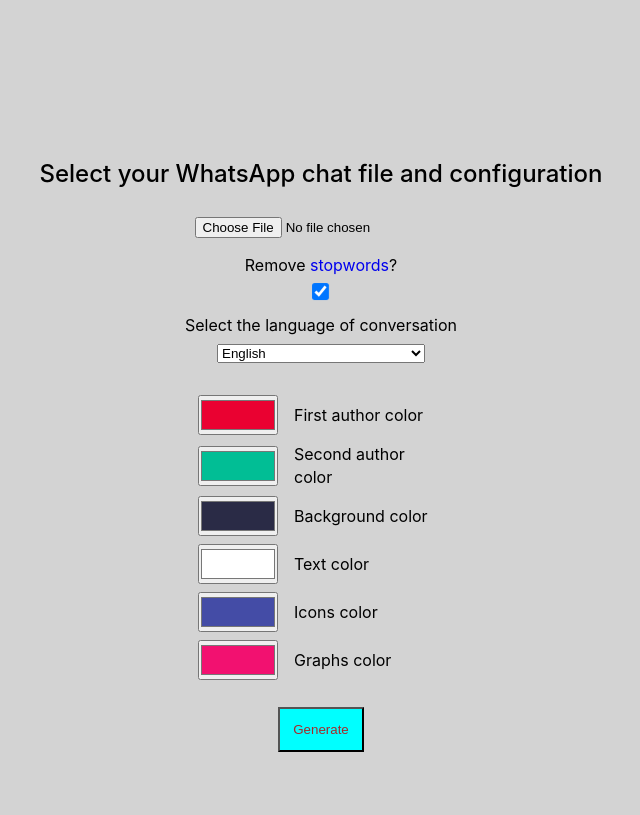
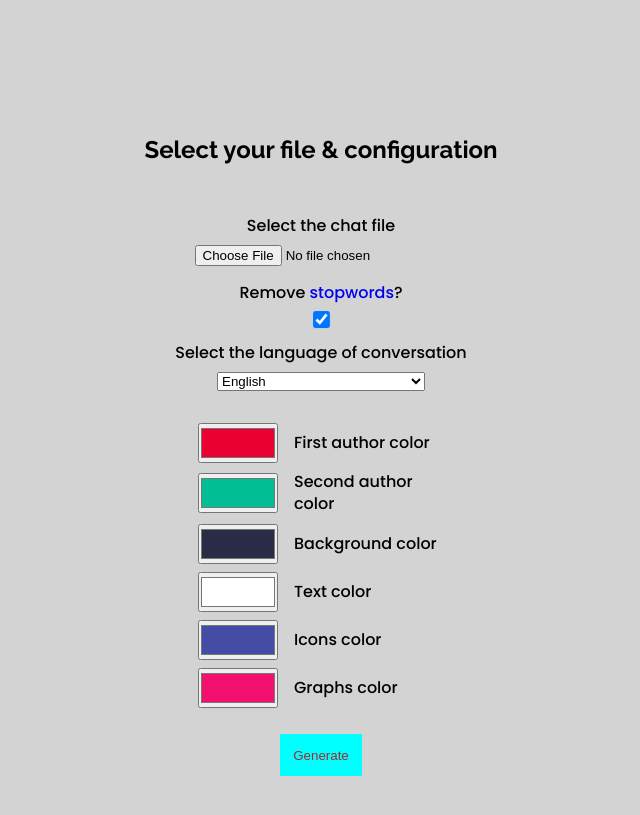
Before and after one commit to bhumitattarde/WhatsChart, a React (Create React App) app: page / in a window 1280 px wide. Shown: the part 2320-3135 px from the top of the page, without its empty margins (319-959 px from the left). Built offline with nearby package versions, Linux system fonts and the light colour scheme; what stopword would draw is missing.

Commit message:
Added fonts

```diff
--- a/public/index.html
+++ b/public/index.html
@@ -24,6 +24,11 @@
       work correctly both with client-side routing and a non-root public URL.
       Learn how to configure a non-root public URL by running `npm run build`.
     -->
+    <link rel="preconnect" href="https://fonts.gstatic.com">
+    <!-- For site -->
+    <link href="https://fonts.googleapis.com/css2?family=Poppins:ital,wght@0,400;0,500;1,400;1,500&family=Raleway:wght@700&display=swap" rel="stylesheet">
+    <!-- For chart -->
+    <link href="https://fonts.googleapis.com/css2?family=Raleway:wght@500;700&family=Ubuntu:ital,wght@0,400;0,500;0,700;1,400&display=swap" rel="stylesheet">
     <title>WhatsChart</title>
   </head>
   <body>
--- a/src/App.css
+++ b/src/App.css
@@ -13,24 +13,36 @@
 
 h1:not(#chart h1, #navHeading) {
   font-size: clamp(32px, 2vw, 40px);
-  /* margin-bottom: 2em; */
+  font-family: "Raleway", sans-serif;
 }
 
 h2:not(#chart h2) {
   font-size: clamp(24px, 1.5vw, 28px);
-  /* margin-bottom: 1.5em; */
+  font-family: "Raleway", sans-serif;
 }
 
 h3:not(#chart h3) {
   font-size: clamp(18.72px, 1.2vw, 22.72px);
+  font-family: "Raleway", sans-serif;
 }
 
 h4:not(#chart h4) {
   font-size: clamp(16px, 1vw, 20px);
+  font-family: "Raleway", sans-serif;
 }
 
 p:not(#chart p) {
   font-size: clamp(16px, 1vw, 20px);
+}
+
+li:not(#chart li) {
+  /* font-family: "Poppins", sans-serif; */
+}
+
+button,
+input[type="submit"] {
+  border: none;
+  cursor: pointer;
 }
 
 .appWrapper {
--- a/src/components/css/FileForm.css
+++ b/src/components/css/FileForm.css
@@ -4,15 +4,6 @@
   flex-direction: column;
   justify-content: center;
   align-items: center;
-}
-
-.fileSelectorWrapper > label {
-  font-size: clamp(24px, 1.5vw, 28px);
-  font-weight: 500;
-}
-
-.fileSelectorWrapper > input {
-  margin-top: 2em;
 }
 
 .fileFormOptions {
@@ -38,10 +29,6 @@
   margin-bottom: 1em;
 }
 
-.rmStopwordsWrapper > div > label {
-  margin-bottom: 0.5em;
-}
-
 .colorOptionsWrapper {
   display: flex;
   flex-direction: column;
@@ -57,7 +44,7 @@
   margin-bottom: 0.5em;
 }
 
-.colorOptionsWrapper > div > label {
+.colorOptionsWrapper label {
   width: 150px;
   display: inline-block;
   margin-left: 1em;
@@ -65,6 +52,18 @@
 }
 
 /*  */
+
+#fileForm > h2 {
+  margin-bottom: 2em;
+}
+
+#fileForm label {
+  font-weight: 500;
+}
+
+#fileForm label:not(.colorOptionsWrapper label) {
+  margin-bottom: 0.5em;
+}
 
 #fileForm input[type="checkbox"] {
   transform: scale(1.3);
@@ -79,9 +78,3 @@
 #fileForm > section {
   margin-bottom: 1em;
 }
-
-@media (max-width: 650px) {
-  .fileSelectorWrapper > label {
-    margin-top: 3em;
-  }
-}
--- a/src/components/css/NavBar.css
+++ b/src/components/css/NavBar.css
@@ -26,6 +26,7 @@
 #navHeading {
   margin: 0.5em;
   font-size: clamp(32px, 2vw, 40px);
+  font-family: "Raleway", sans-serif;
 }
 
 @media (max-width: 650px) {
--- a/src/components/css/WhatsChart.css
+++ b/src/components/css/WhatsChart.css
@@ -1,7 +1,3 @@
-/* fonts */
-/*FIXME move to index  */
-@import url("https://fonts.googleapis.com/css2?family=Raleway:wght@500;700&family=Ubuntu:ital,wght@0,400;0,500;0,700;1,700&display=swap");
-
 /* classes */
 
 .chartSection {
--- a/src/components/js/FileForm.js
+++ b/src/components/js/FileForm.js
@@ -245,10 +245,9 @@
         action=""
         onSubmit={this.handleFormSubmission}
       >
+        <h2>Select your file &amp; configuration</h2>
         <div className="fileSelectorWrapper">
-          <label htmlFor="fileSelector">
-            Select your WhatsApp chat file and configuration
-          </label>
+          <label htmlFor="fileSelector">Select the chat file</label>
           <input id="fileSelector" name="file" type="file" accept=".txt" />
         </div>
 
--- a/src/index.css
+++ b/src/index.css
@@ -1,13 +1,13 @@
 body {
   margin: 0;
-  font-family: -apple-system, BlinkMacSystemFont, 'Segoe UI', 'Roboto', 'Oxygen',
-    'Ubuntu', 'Cantarell', 'Fira Sans', 'Droid Sans', 'Helvetica Neue',
-    sans-serif;
+  font-family: "Poppins", -apple-system, BlinkMacSystemFont, "Segoe UI",
+    "Roboto", "Oxygen", "Ubuntu", "Cantarell", "Fira Sans", "Droid Sans",
+    "Helvetica Neue", sans-serif;
   -webkit-font-smoothing: antialiased;
   -moz-osx-font-smoothing: grayscale;
 }
 
 code {
-  font-family: source-code-pro, Menlo, Monaco, Consolas, 'Courier New',
+  font-family: source-code-pro, Menlo, Monaco, Consolas, "Courier New",
     monospace;
 }
```
